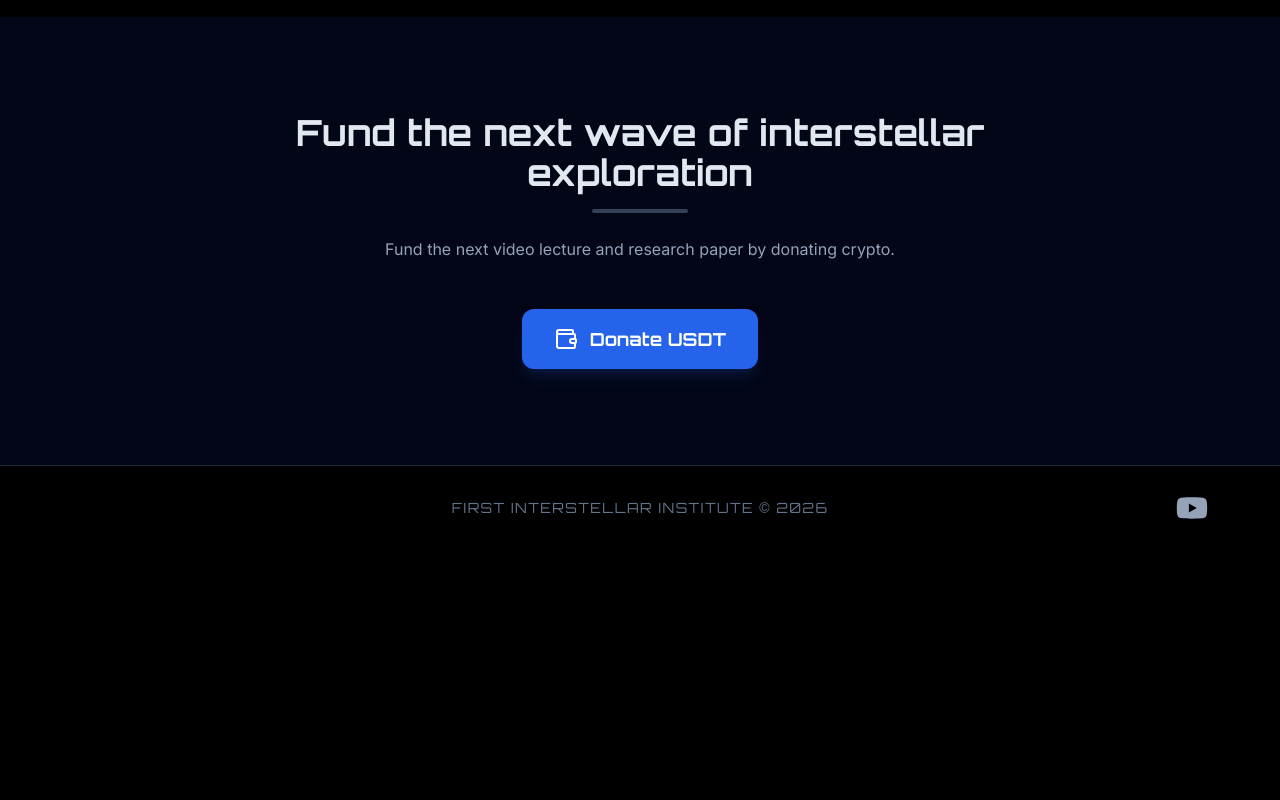
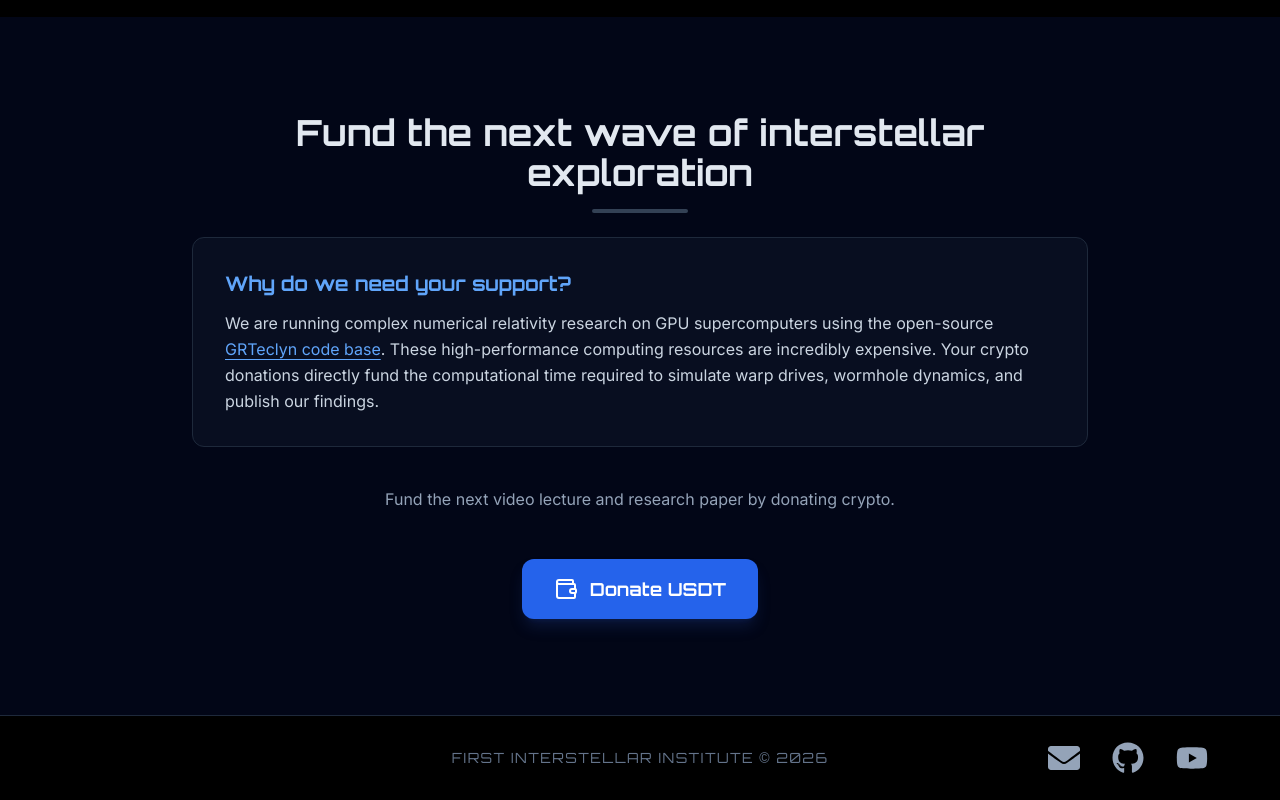
Before and after one commit to Nikchik-coder/FII, a React (Vite) app in the folder first-interstellar-institute/: page / in a window 1280 px wide. Shown: the part 2760-3560 px from the top of the page. Before the commit the page ends 3310 px from the top, so only its background shows below. Built offline with nearby package versions, Linux system fonts and the light colour scheme.

Commit message:
feat: update

```diff
--- a/first-interstellar-institute/src/components/Footer.tsx
+++ b/first-interstellar-institute/src/components/Footer.tsx
@@ -1,4 +1,4 @@
-import { FaYoutube } from 'react-icons/fa';
+import { FaYoutube, FaGithub, FaEnvelope } from 'react-icons/fa';
 
 export default function Footer() {
   return (
@@ -9,13 +9,30 @@ export default function Footer() {
           FIRST INTERSTELLAR INSTITUTE © 2026
         </p>
 
-        {/* Bottom Right Icon (Desktop) / Bottom Icon (Mobile) */}
-        <div className="md:absolute md:right-0">
+        {/* Bottom Right Icons (Desktop) / Bottom Icons (Mobile) */}
+        <div className="md:absolute md:right-0 flex items-center gap-4">
+          <a
+            href="mailto:firstinterstellarinstitute@gmail.com"
+            className="text-slate-400 hover:text-blue-400 transition-colors block p-2"
+            aria-label="Email Us"
+          >
+            <FaEnvelope size={28} className="sm:w-8 sm:h-8" />
+          </a>
+          <a
+            href="https://github.com/Nikchik-coder"
+            target="_blank"
+            rel="noopener noreferrer"
+            className="text-slate-400 hover:text-white transition-colors block p-2"
+            aria-label="GitHub Profile"
+          >
+            <FaGithub size={28} className="sm:w-8 sm:h-8" />
+          </a>
           <a
             href="https://www.youtube.com/@First_Interstellar_Institute"
             target="_blank"
             rel="noopener noreferrer"
             className="text-slate-400 hover:text-red-500 transition-colors block p-2"
+            aria-label="YouTube Channel"
           >
             <FaYoutube size={28} className="sm:w-8 sm:h-8" />
           </a>
--- a/first-interstellar-institute/src/components/Support.tsx
+++ b/first-interstellar-institute/src/components/Support.tsx
@@ -29,7 +29,24 @@ export default function Support({ id }: { id: string }) {
         <div className="text-center mb-12">
           <h2 className="text-3xl md:text-4xl font-orbitron font-bold mb-4">Fund the next wave of interstellar exploration</h2>
           <div className="h-1 w-24 bg-slate-700 mx-auto rounded mb-6"></div>
-          <p className="text-slate-400 max-w-2xl mx-auto">
+
+          <div className="bg-slate-900/50 border border-slate-800 rounded-xl p-8 mb-10 text-left">
+            <h3 className="text-xl font-orbitron font-bold mb-3 text-blue-400">Why do we need your support?</h3>
+            <p className="text-slate-300 leading-relaxed">
+              We are running complex numerical relativity research on GPU supercomputers using the open-source{' '}
+              <a
+                href="https://grtlcollaboration.github.io/GRTeclyn/building_gpus/"
+                target="_blank"
+                rel="noopener noreferrer"
+                className="text-blue-400 hover:text-blue-300 underline underline-offset-4 transition-colors"
+              >
+                GRTeclyn code base
+              </a>.
+              These high-performance computing resources are incredibly expensive. Your crypto donations directly fund the computational time required to simulate warp drives, wormhole dynamics, and publish our findings.
+            </p>
+          </div>
+
+          <p className="text-slate-400 max-w-2xl mx-auto mb-8">
             Fund the next video lecture and research paper by donating crypto.
           </p>
         </div>
```
